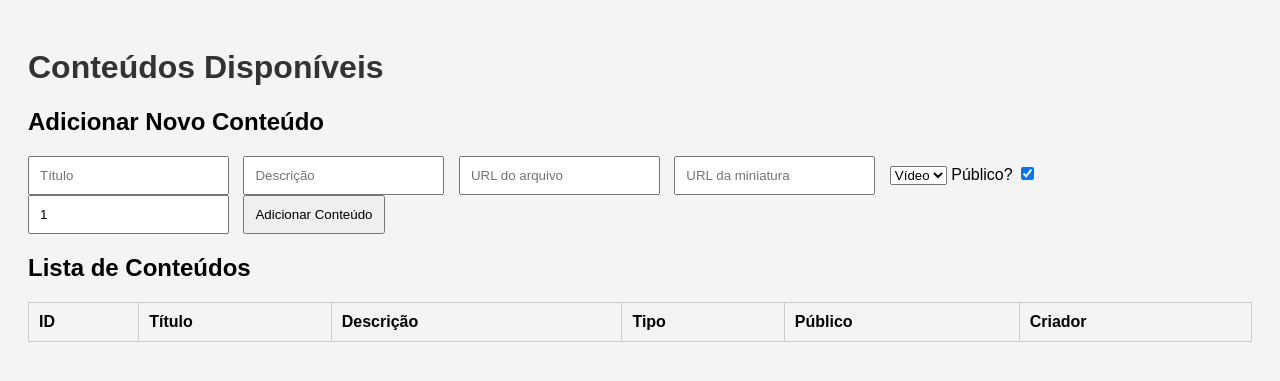
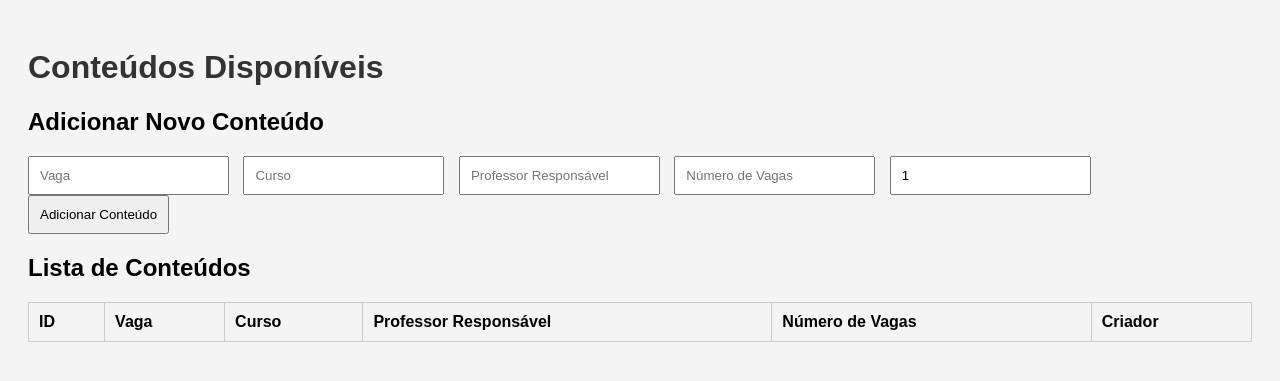
Before and after one commit to Projetos-de-Extensao/PBE_25.2_8001_I, a Django app: template src/Streaming/streaming_platform/templates/quinto_elemento/index.html in a window 1280 px wide. Shown: the top 381 px of the page. Run offline with Django 5.2, Linux system fonts and the light colour scheme; the template is opened without the code that fills it, so the values that code supplies are empty.

Commit message:
alteracao contexto monitoria

```diff
--- a/src/Streaming/content_app/admin.py
+++ b/src/Streaming/content_app/admin.py
@@ -1,4 +1,4 @@
 from django.contrib import admin
-from .models import Content
+from .models import VagaMonitoria
 
-admin.site.register(Content)
+admin.site.register(VagaMonitoria)
--- a/src/Streaming/content_app/urls.py
+++ b/src/Streaming/content_app/urls.py
@@ -1,7 +1,7 @@
 from rest_framework.routers import DefaultRouter
-from .views import ContentViewSet
+from .views import VagaMonitoriaViewSet
 
 router = DefaultRouter()
-router.register(r'contents', ContentViewSet)
+router.register(r'vagas', VagaMonitoriaViewSet, basename='vaga-monitoria')
 
 urlpatterns = router.urls
--- a/src/Streaming/streaming_platform/templates/quinto_elemento/index.html
+++ b/src/Streaming/streaming_platform/templates/quinto_elemento/index.html
@@ -14,16 +14,10 @@
     <div class="form-section">
         <h2>Adicionar Novo Conteúdo</h2>
         <form id="contentForm">
-            <input type="text" id="title" placeholder="Título" required>
-            <input type="text" id="description" placeholder="Descrição" required>
-            <input type="url" id="file_url" placeholder="URL do arquivo" required>
-            <input type="url" id="thumbnail_url" placeholder="URL da miniatura" >
-            <select id="content_type">
-                <option value="video">Vídeo</option>
-                <option value="audio">Áudio</option>
-            </select>
-            <label for="is_public">Público?</label>
-            <input type="checkbox" id="is_public" checked>
+            <input type="text" id="Vaga" placeholder="Vaga" required>
+            <input type="text" id="Curso" placeholder="Curso" required>
+            <input type="url" id="professor" placeholder="Professor Responsável" required>
+            <input type="url" id="n_vagas" placeholder="Número de Vagas" >
             <input type="text" id="creator" value="1" placeholder="Criador Admin = 1" required>
             <button type="submit">Adicionar Conteúdo</button>
         </form>
@@ -36,10 +30,10 @@
             <thead>
                 <tr>
                     <th>ID</th>
-                    <th>Título</th>
-                    <th>Descrição</th>
-                    <th>Tipo</th>
-                    <th>Público</th>
+                    <th>Vaga</th>
+                    <th>Curso</th>
+                    <th>Professor Responsável</th>
+                    <th>Número de Vagas</th>
                     <th>Criador</th>
                 </tr>
             </thead>
```
Also changed, not shown: src/Streaming/content_app/models.py (+9 -19 lines), src/Streaming/content_app/serializers.py (+7 -4 lines), src/Streaming/content_app/views.py (+9 -8 lines), src/myapp/models.py (+10 -0 lines), src/Streaming/content_app/migrations/0001_initial.py (added), src/Streaming/db.sqlite3.
